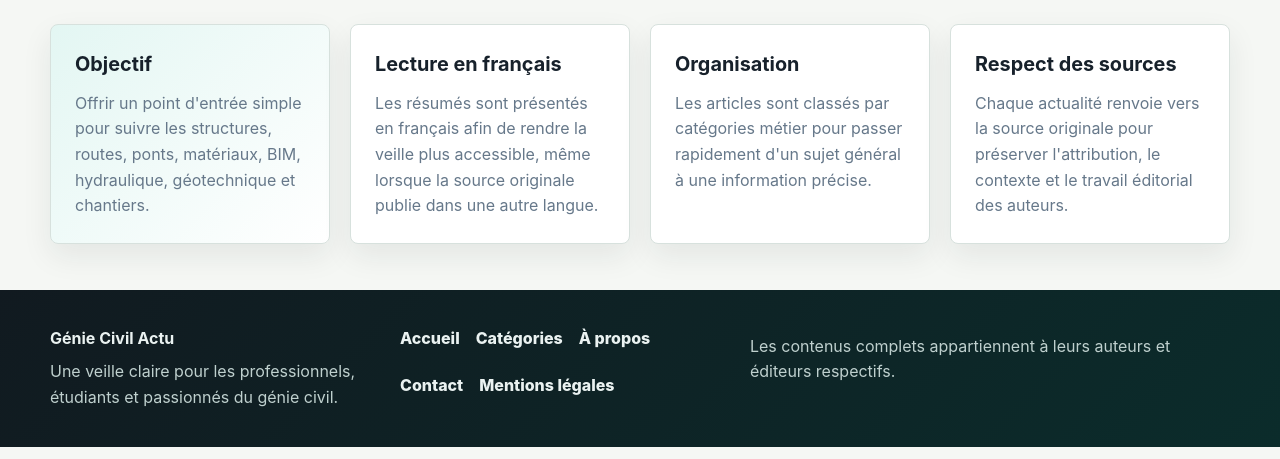
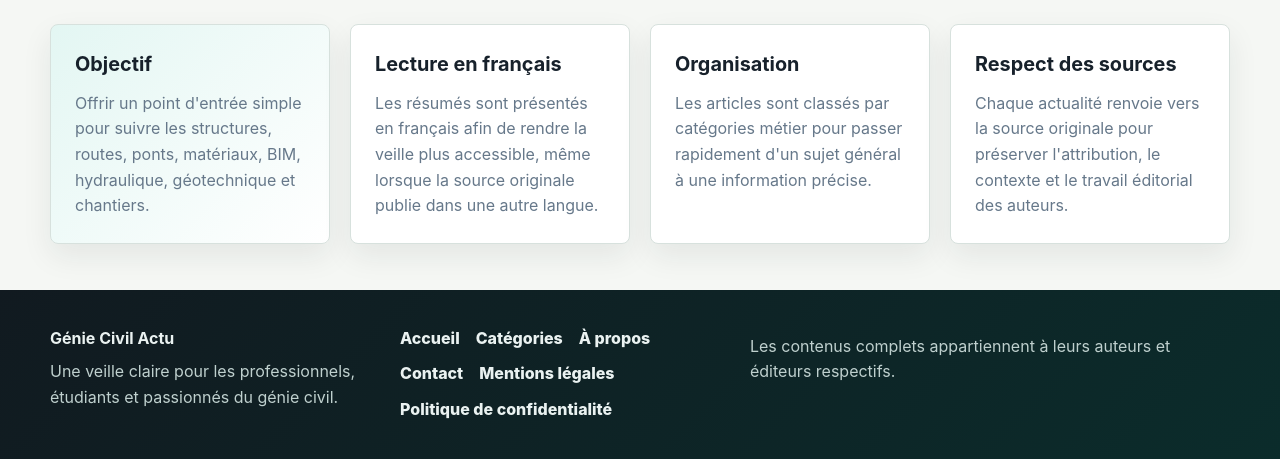
Before and after one commit to issou2025/geniecivilactu, a plain HTML site: page a-propos.html in a window 1280 px wide. Shown: the part 537-996 px from the top of the page. Drawn offline with Linux system fonts and the light colour scheme.

Commit message:
Ajoute le lien de confidentialité à a-propos.html

```diff
--- a/a-propos.html
+++ b/a-propos.html
@@ -67,6 +67,7 @@
         <a href="a-propos.html">À propos</a>
         <a href="contact.html">Contact</a>
         <a href="mentions-legales.html">Mentions légales</a>
+        <a href="politique-confidentialite.html">Politique de confidentialité</a>
       </nav>
       <p>Les contenus complets appartiennent à leurs auteurs et éditeurs respectifs.</p>
     </div>
```
